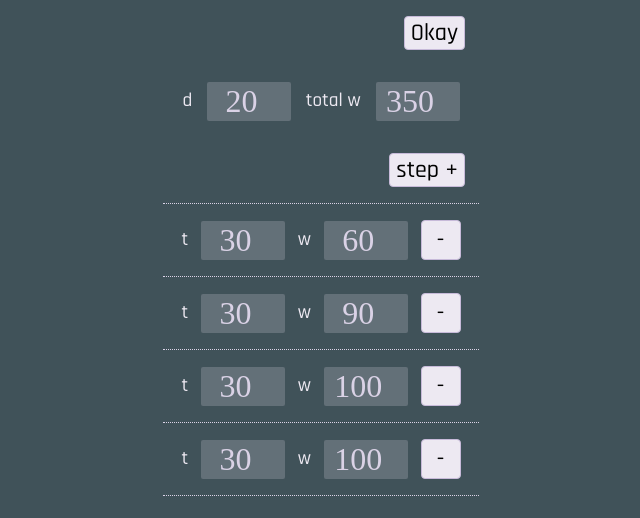
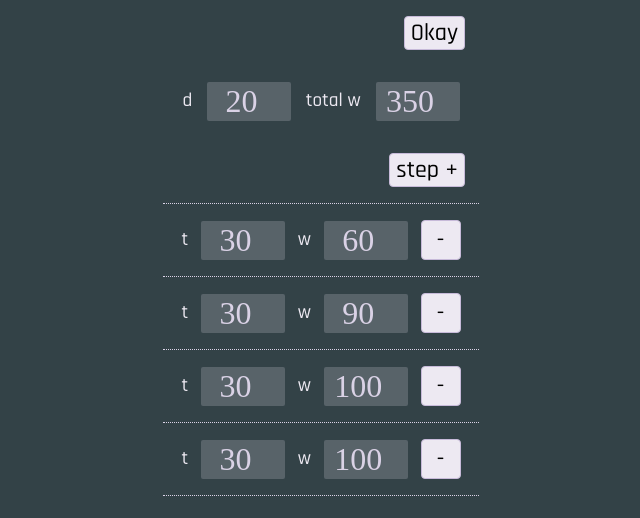
Before and after one commit to calbert1209/sabre-wing, a Preact app: page / in a window 1280 px wide. Shown: the top 518 px of the page, without its empty margins (319-959 px from the left). Built offline with nearby package versions, Linux system fonts and the light colour scheme; a web font is replaced by a local one.

Commit message:
add darker dark color

```diff
--- a/src/style.css
+++ b/src/style.css
@@ -6,7 +6,8 @@
 	--pale-purple: #c7bad9;
 	--pale-purple-50: color-mix(in srgb, var(--pale-purple) 50%, var(--light) 50%);
 	--light: #ede9f2;
-	--dark: #405259;
+	/* --dark: #405259; */
+	--dark: color-mix(in srgb, #405259 80%, black 20%);
 	--dark-80: color-mix(in srgb, var(--dark) 80%, var(--light) 20%);
 
 	--font-rajdhani: 'Rajdhani',sans-serif;
```
